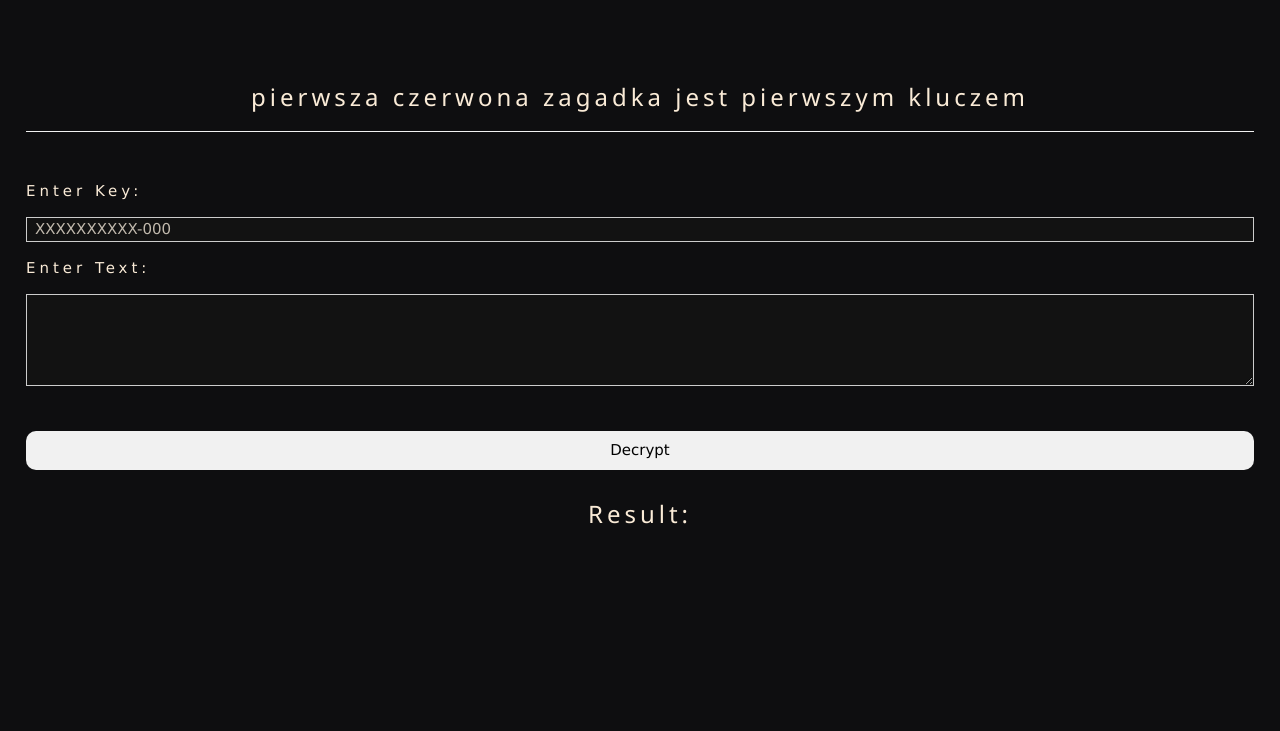
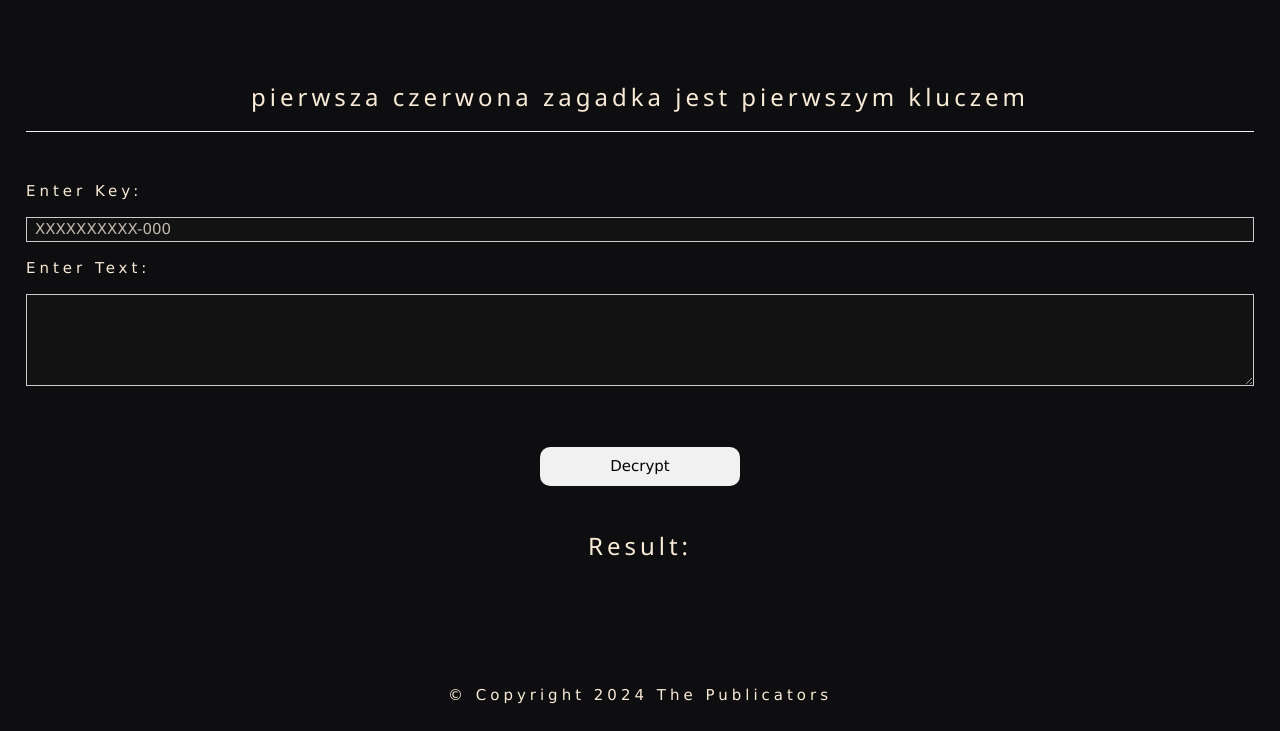
Before and after one commit to Aizhee/moth404, a plain HTML site: page index.html in a window 1280 px wide. Shown: the part 475-1206 px from the top of the page. Before the commit the page ends 1122 px from the top, so only its background shows below. Drawn offline with Linux system fonts and the light colour scheme.

Commit message:
Update index.html

```diff
--- a/index.html
+++ b/index.html
@@ -114,14 +114,11 @@
 
 
           button {
-              color: #0e0e10;
-              background-color: antiquewhite;
               border-radius: 10px;
               padding: .8%;
               margin-top: 10px;
-              font-family: 'Courier New', Courier, monospace;
-              width: 60%;
               font-size: 200%;
+              width: 200px;
           }
 
           #result {
@@ -146,7 +143,7 @@
 
       <br><br>
 
-      <button class="w3-button w3-light-grey w3-block " onclick="decrypt()">Decrypt</button>
+      <button class="w3-button w3-light-grey w3-section "  onclick="decrypt()">Decrypt</button>
 
       <h3 class=" w3-border-light-grey w3-padding-16">Result:</h3>
       <div id="result" class="w3-padding" ></div><div id="copy"></div><br><br>
@@ -176,14 +173,6 @@
             document.body.removeChild(tempTextarea);
             alert('Text copied to clipboard!');
         }
-          function simpleEncrypt(text, key) {
-            var result = '';
-            for (var i = 0; i < text.length; i++) {
-              var charCode = text.charCodeAt(i) ^ key.charCodeAt(i % key.length);
-              result += String.fromCharCode(charCode);
-            }
-            return btoa(result);
-          }
 
           function simpleDecrypt(encryptedText, key) {
             var text = atob(encryptedText);
@@ -197,5 +186,9 @@
         </script>
 
       </body>
+      <footer>
+
+        <p style="text-align: center; font-size: 1em 5px;">&copy; Copyright 2024 The Publicators</p>
+      </footer>
 
 </html>
```
